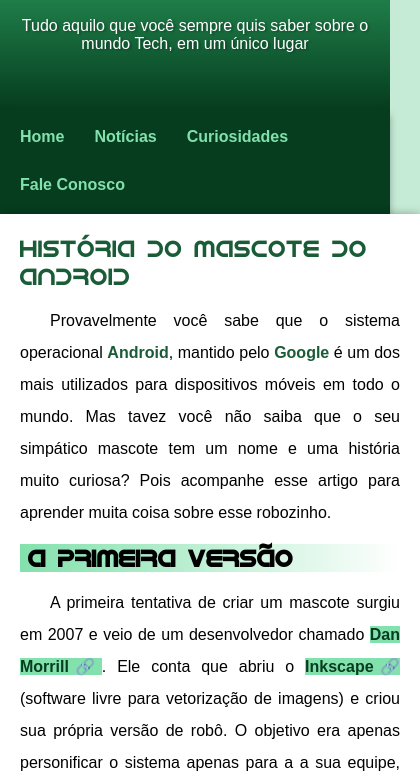
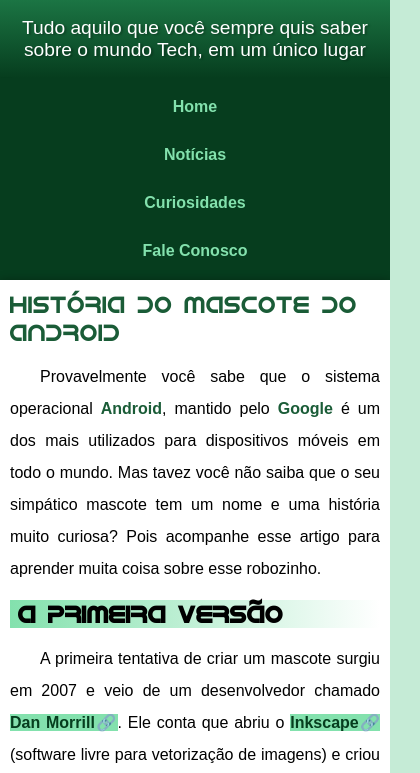
Before and after one commit to saulo-lima/projeto-site_android, a plain HTML site: page index.html in a window 390 px wide. Shown: the part 72-845 px from the top of the page, 420 px wide, since content can reach past the window. Drawn offline with Linux system fonts and the light colour scheme; a web font is replaced by a local one.

Commit message:
Update style.css

```diff
--- a/estilo/style.css
+++ b/estilo/style.css
@@ -2,6 +2,12 @@
 
 @import url('https://fonts.googleapis.com/css2?family=Bebas+Neue&family=Iosevka+Charon+Mono:ital,wght@0,300;0,400;0,500;0,700;1,300;1,400;1,500;1,700&family=Oswald:wght@200..700&display=swap');
 
+@media (max-width: 600px) {
+  nav {
+    flex-direction: column;
+    align-items: center;
+  }
+}
 @font-face {
     font-family: idroid;
     src: url('../fontes/idroid.otf') format('opentype');
@@ -22,10 +28,12 @@
 *{
     margin: 0px;
     padding: 0px;
+    box-sizing: border-box;
 }
 body{
     background-color: var(--cor0);
     font-family: var(--fonte-padrão);
+    overflow-x: hidden;
 }
 a.externo::after{
     content: '\1F517';
@@ -33,25 +41,28 @@
 header{
     background-color: var(--cor4);
     min-height: 150px;
+    width: 100%;
     text-align: center;
     padding-top: 30px;
     background-image: linear-gradient(to bottom, var(--cor3), var(--cor5));
-    min-width: 100vw;
 }
 header > h1{
     color: white;
     font-family: var(--fonte-destaque);
     margin-bottom: 20px ;
     font-weight: 700;
-    text-transform: uppercase;
+    width: 100%;
+    text-align: center;
 }
 header > p{
+    text-align: center;
     color: white;
     font-family: var(--fonte-padrão);
-    font-size: 1.2;
+    font-size: 1.2em;
     max-width: 500px;
     margin: auto;
-    padding: 0px 10px 0px 10px;
+    width: 100%;
+    padding: 0 10px;
     text-shadow: 2px 1px 2px rgba(0, 0, 0, 0.3);
 }
 
@@ -61,6 +72,7 @@
     gap: 10px;
     background-color: var(--cor5);
     padding: 10px;
+    width: 100%;
     box-shadow: 0px 7px 7px rgba(0, 0, 0, 0.3);
 }
 nav > a{
@@ -78,11 +90,10 @@
 main{
     background-color:white;
      max-width: 800px;
-    min-width: 400px;
+     width: 100%;
     min-height: 800px;
     margin: auto;
     margin-bottom: 30px;
-    padding: 10px;
     box-shadow: 0px 0px 10px hsla(0, 0%, 0%, 0.3);
     border-radius: 0px 0px 10px 10px;
     font-weight: normal;
@@ -99,9 +110,10 @@
 }
 
 main img{
-    width: 90%;
-    display: block;
-    margin: auto;
+   max-width: 90%;
+  height: auto;
+  display: block;
+  margin: auto;
 }
 main p{
     line-height: 2em;
@@ -133,6 +145,7 @@
     aspect-ratio: 16 / 9;
     display: block;
     margin: auto;
+    margin-bottom: 20px;
 }
 article{
     padding: 10px;
```
